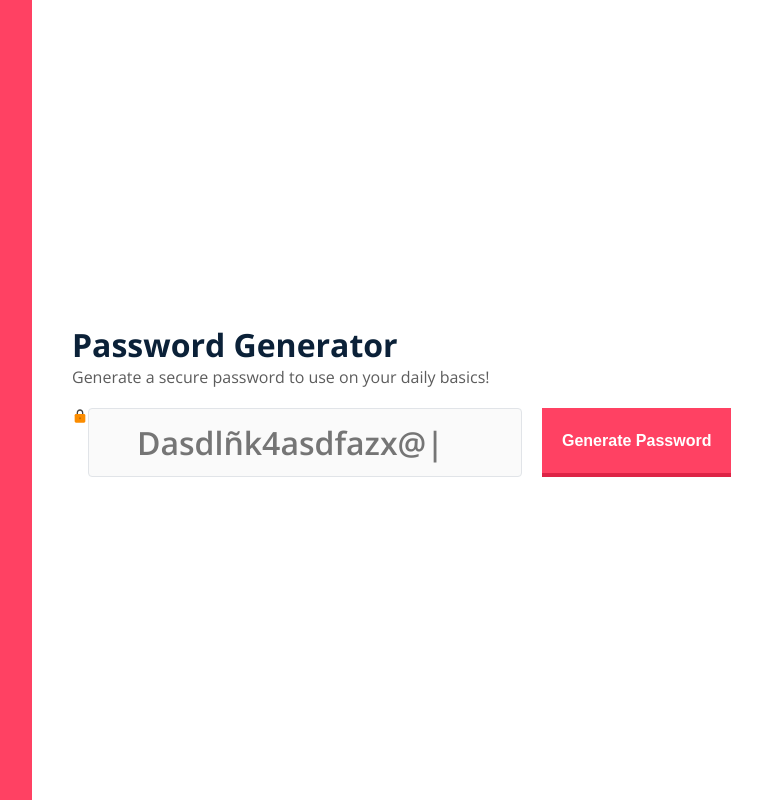
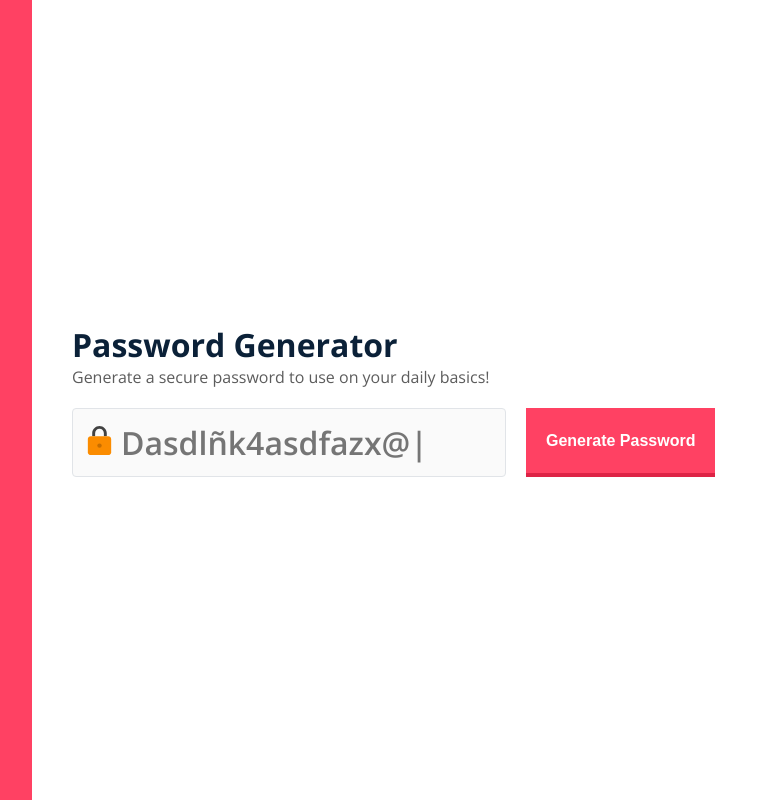
Before and after one commit to ajsevillano/password-generator, a React (Create React App) app: page / in a window 1280 px wide. Shown: the whole page, without its empty margins (340-1102 px from the left). Built offline with nearby package versions, Linux system fonts and the light colour scheme.

Commit message:
Add Lock icon to input

```diff
--- a/src/App.css
+++ b/src/App.css
@@ -39,6 +39,7 @@ body {
 
 .input-container {
   margin-top: 20px;
+  position: relative;
 }
 .input-container input {
   width: 50%;
@@ -67,4 +68,10 @@ body {
   cursor: pointer;
 }
 
+.lock-icon {
+  position: absolute;
+  top: 15px;
+  left: 10px;
+}
+
 /*# sourceMappingURL=App.css.map */
--- a/src/App.js
+++ b/src/App.js
@@ -12,7 +12,7 @@ function App() {
       <h1>Password Generator</h1>
       <p> Generate a secure password to use on your daily basics!</p>
       <div className="input-container">
-        <FcLock />
+        <FcLock size={35} className={'lock-icon'} />
         <Input />
         <Button />
       </div>
--- a/src/App.scss
+++ b/src/App.scss
@@ -3,3 +3,9 @@
 @use './components/Button/Button';
 
 @import url('https://fonts.googleapis.com/css2?family=Open+Sans:wght@400;600;700&display=swap');
+
+.lock-icon {
+  position: absolute;
+  top: 15px;
+  left: 10px;
+}
--- a/src/components/Input/_Input.scss
+++ b/src/components/Input/_Input.scss
@@ -1,5 +1,6 @@
 .input-container {
   margin-top: 20px;
+  position: relative;
   input {
     width: 50%;
     margin-right: 20px;
```
Also changed, not shown: 1 other file (tests, documents, lock files or other folders).
